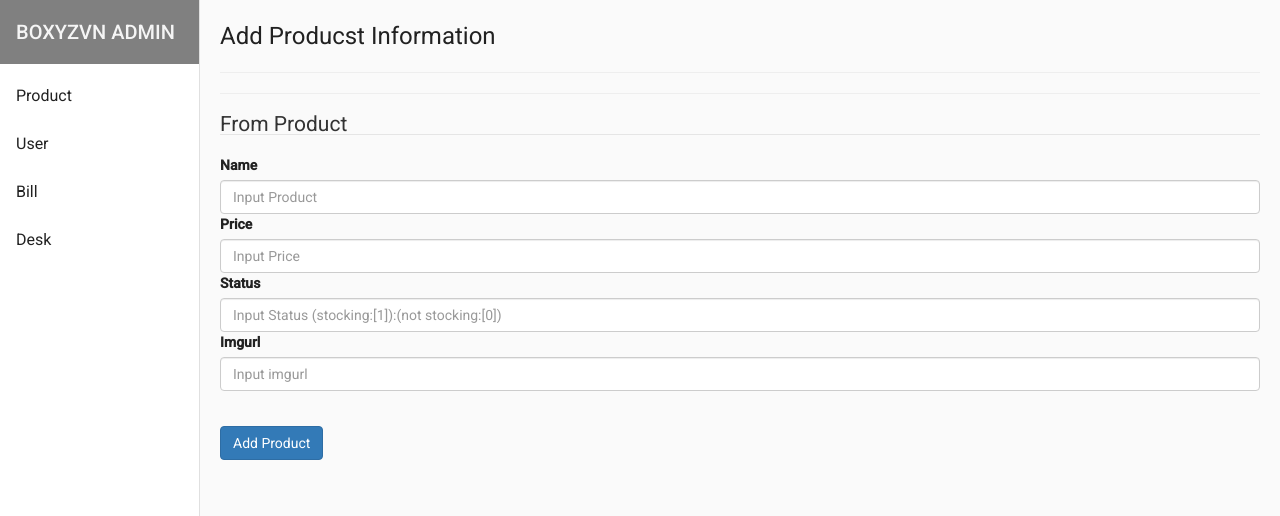
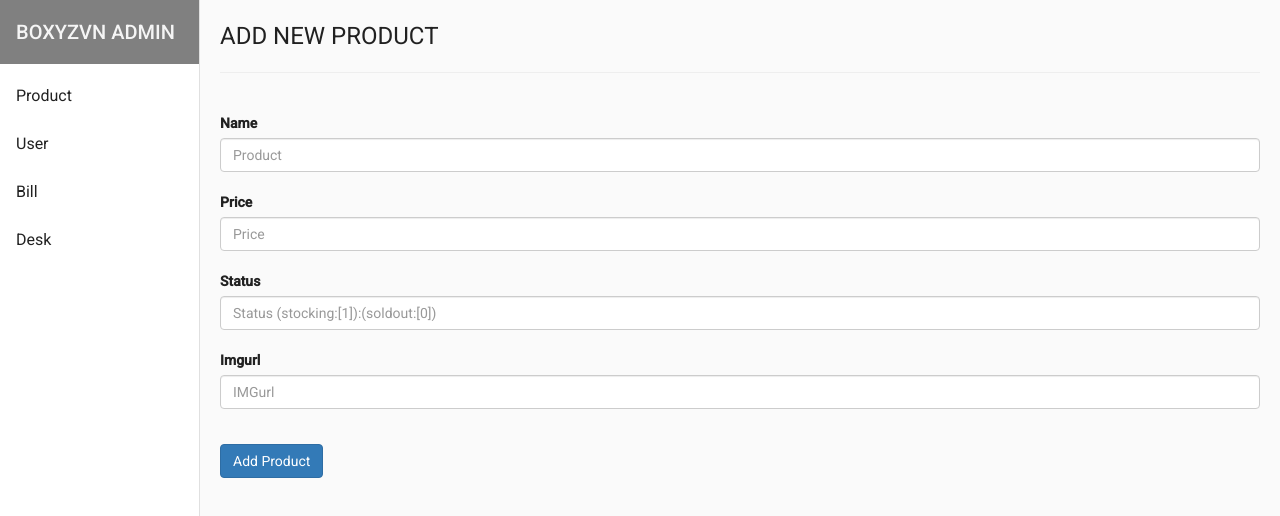
Before and after one commit to dangqthuan15/AngularProjectBoxyzVN, an Angular app: page /product/add in a window 1280 px wide. Shown: the top 516 px of the page. Built offline with nearby package versions, Linux system fonts and the light colour scheme.

Commit message:
edit layout product

```diff
--- a/src/app/components/products/addproduct/addproduct.component.html
+++ b/src/app/components/products/addproduct/addproduct.component.html
@@ -1,22 +1,20 @@
 <div style="margin: 20px;">
-<h1>{{title}}</h1>
+<h1>ADD NEW PRODUCT</h1>
 <hr>
 <form action="" method="post" [formGroup]= "productAdd" class="form mb-4" (submit)="onSubmit()">
-    <hr>
-    <legend>From Product</legend>
     <div class="form-group">
-        <label  class="mr-3" for="">Name</label>
-        <input type="text" class="form-control" formControlName="name" placeholder="Input Product">
-        <div class="mb-3 text-danger" *ngIf="submited && f['name'].errors">not space</div>
-        <label class="mr-3" for="">Price</label>
-        <input type="text" class="form-control" formControlName="price" placeholder="Input Price">
-        <div class="mb-3 text-danger" *ngIf="submited && f['price'].errors">not space</div>
-        <label class="mr-3" for="">Status</label>
-        <input type="text" class="form-control" formControlName="status" placeholder="Input Status (stocking:[1]):(not stocking:[0])">
-        <div class="mb-3 text-danger" *ngIf="submited && f['status'].errors">not space</div>
-        <label class="mr-3" for="">Imgurl</label>
-        <input type="text" class="form-control" formControlName="imgurl" placeholder="Input imgurl">
-        <div class="mb-3 text-danger" *ngIf="submited && f['imgurl'].errors">not space</div>
+        <label  class="mr-3" style="margin-top: 20px;"for="">Name</label>
+        <input type="text" class="form-control" formControlName="name" placeholder="Product">
+        <div class="mb-3 text-danger" *ngIf="submited && f['name'].errors">Please do not leave it blank!</div>
+        <label class="mr-3"style="margin-top: 20px;" for="">Price</label>
+        <input type="text" class="form-control" formControlName="price" placeholder="Price">
+        <div class="mb-3 text-danger" *ngIf="submited && f['price'].errors">Please do not leave it blank!</div>
+        <label class="mr-3"style="margin-top: 20px;" for="">Status</label>
+        <input type="text" class="form-control" formControlName="status" placeholder="Status (stocking:[1]):(soldout:[0])">
+        <div class="mb-3 text-danger" *ngIf="submited && f['status'].errors">Please do not leave it blank!</div>
+        <label class="mr-3"style="margin-top: 20px;" for="">Imgurl</label>
+        <input type="text" class="form-control" formControlName="imgurl" placeholder="IMGurl">
+        <div class="mb-3 text-danger" *ngIf="submited && f['imgurl'].errors">Please do not leave it blank!</div>
 
     </div>
     <br>
--- a/src/app/components/products/editproduct/editproduct.component.html
+++ b/src/app/components/products/editproduct/editproduct.component.html
@@ -1,22 +1,20 @@
 <div style="margin: 20px;">
-    <h1>{{title}}</h1>
+    <h1>EDIT PRODUCT</h1>
     <hr>
     <form action="" method="post" [formGroup]= "productAdd" class="form mb-4" (submit)="onSubmit()">
-        <hr>
-        <legend>From Product</legend>
         <div class="form-group">
-            <label  class="mr-3" for="">Name</label>
-            <input type="text" class="form-control" formControlName="name" placeholder="Input Product">
-            <div class="mb-3 text-danger" *ngIf="submited && f['name'].errors">not space</div>
-            <label class="mr-3" for="">Price</label>
-            <input type="text" class="form-control" formControlName="price" placeholder="Input Price">
-            <div class="mb-3 text-danger" *ngIf="submited && f['price'].errors">not space</div>
-            <label class="mr-3" for="">Status</label>
-            <input type="text" class="form-control" formControlName="status" placeholder="Input Status (stocking:[1]):(not stocking:[0])">
-            <div class="mb-3 text-danger" *ngIf="submited && f['status'].errors">not space</div>
-            <label class="mr-3" for="">Imgurl</label>
-            <input type="text" class="form-control" formControlName="imgurl" placeholder="Input imgurl">
-            <div class="mb-3 text-danger" *ngIf="submited && f['imgurl'].errors">not space</div>
+            <label  class="mr-3" style="margin-top: 20px;" for="">Name</label>
+            <input type="text" class="form-control" formControlName="name" placeholder="Product">
+            <div class="mb-3 text-danger" *ngIf="submited && f['name'].errors">Please do not leave it blank!</div>
+            <label class="mr-3" style="margin-top: 20px;" for="">Price</label>
+            <input type="text" class="form-control" formControlName="price" placeholder="Price">
+            <div class="mb-3 text-danger" *ngIf="submited && f['price'].errors">Please do not leave it blank!</div>
+            <label class="mr-3" style="margin-top: 20px;" for="">Status</label>
+            <input type="text" class="form-control" formControlName="status" placeholder="Status (stocking:[1]):(soldout:[0])">
+            <div class="mb-3 text-danger" *ngIf="submited && f['status'].errors">Please do not leave it blank!</div>
+            <label class="mr-3" style="margin-top: 20px;" for="">Imgurl</label>
+            <input type="text" class="form-control" formControlName="imgurl" placeholder="IMGurl">
+            <div class="mb-3 text-danger" *ngIf="submited && f['imgurl'].errors">Please do not leave it blank!</div>
 
         </div>
         <br>
```
